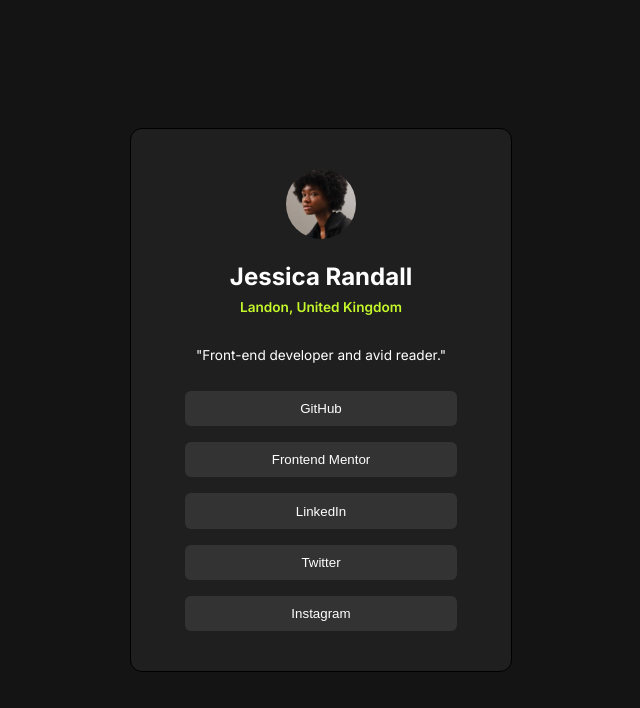
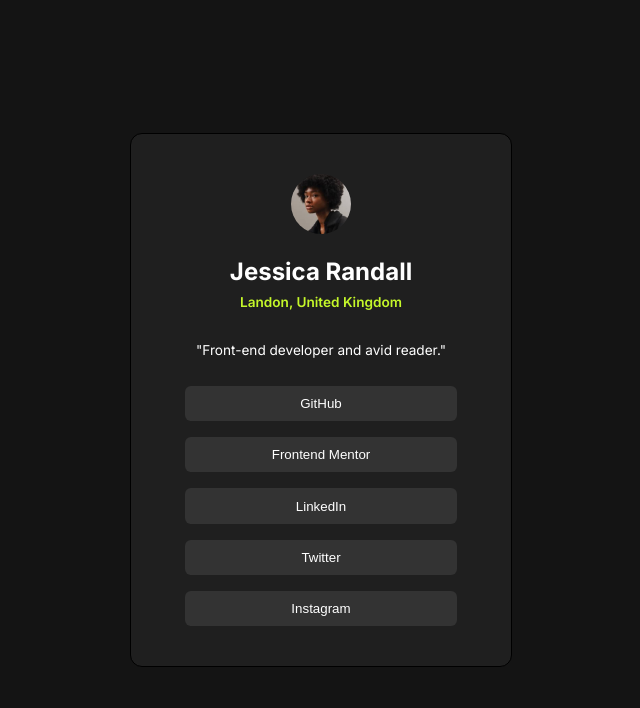
Before and after one commit to VIS-WAS/social-link-profile, a plain HTML site: page index.html in a window 1280 px wide. Shown: the whole page, without its empty margins (319-959 px from the left). Drawn offline with Linux system fonts and the light colour scheme.

Commit message:
modifiled style

```diff
--- a/style/style.css
+++ b/style/style.css
@@ -28,8 +28,8 @@ body {
 }
 .profile img {
   border-radius: 50%;
-  width: 70px;
-  object-fit: contain;
+  width: 60px;
+  height: 60px;
 }
 .user {
   text-align: center;
@@ -77,7 +77,7 @@ p {
 
   .profile img {
     width: 50px;
-    object-fit: contain;
+    height: 50px;
   }
 
   h2 {
```
